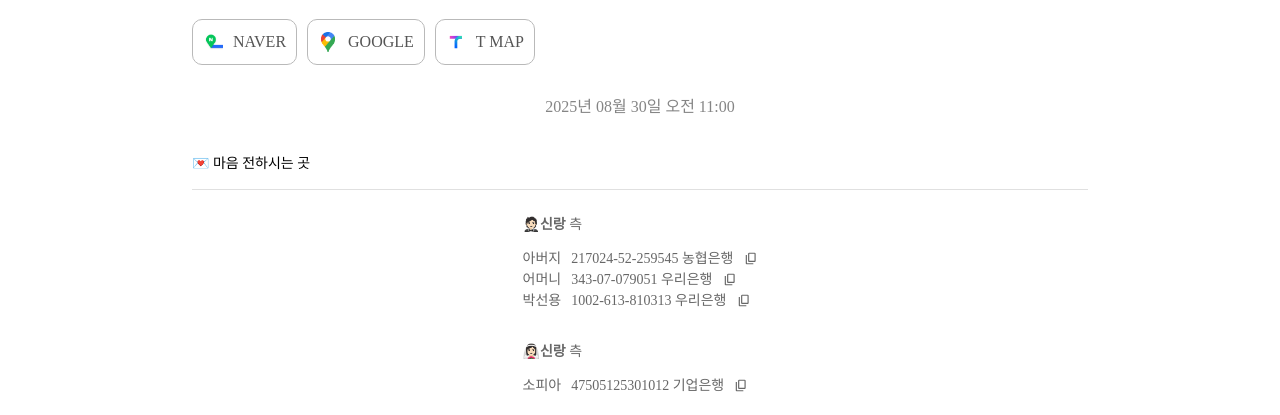
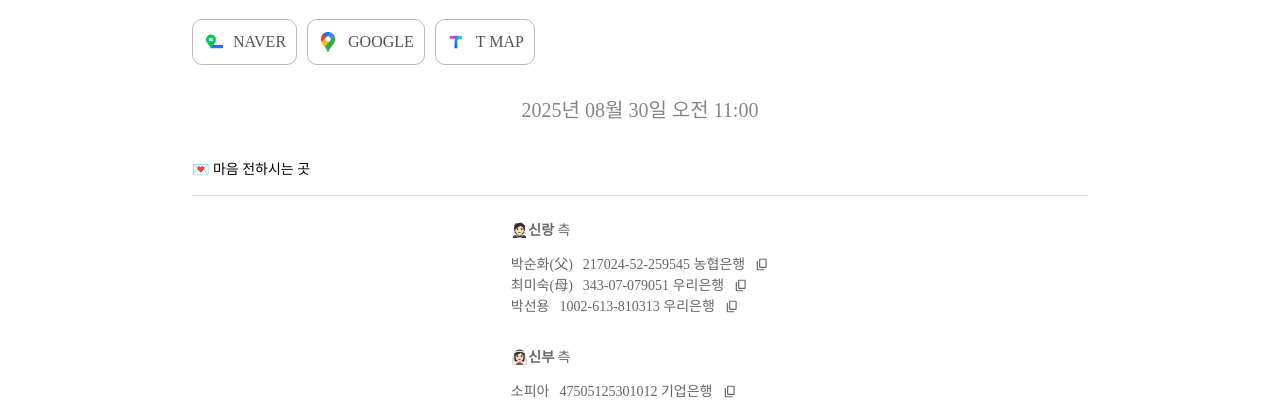
Before and after one commit to hongddoni/sunyoung-wedding-invitation, a React (Vite) app: page / in a window 1280 px wide. Shown: the part 3238-3653 px from the top of the page. Built offline with nearby package versions, Linux system fonts and the light colour scheme; a web font is replaced by a local one.

Commit message:
feat: 박선용 피드백 수정

```diff
--- a/src/components/information/Information.tsx
+++ b/src/components/information/Information.tsx
@@ -61,7 +61,7 @@ export const Information = () => {
 
 				<div className={s.infoWrap}>
 					<span className={s.left}>
-						<span className={s.bold}>👰🏻‍♀️{lang[language].bloom}</span>{" "}
+						<span className={s.bold}>👰🏻‍♀️{lang[language].bride}</span>{" "}
 						{lang[language].at}
 					</span>
 
--- a/src/components/languageTranslate/lang.ts
+++ b/src/components/languageTranslate/lang.ts
@@ -1,7 +1,7 @@
 export const lang = {
 	ko: {
-		father: "아버지",
-		mother: "어머니",
+		father: "박순화(父)",
+		mother: "최미숙(母)",
 		googleMap: "GOOGLE",
 		naverMap: "NAVER",
 		tMap: "T MAP",
--- a/src/components/maps/mapButtons.module.css
+++ b/src/components/maps/mapButtons.module.css
@@ -75,7 +75,7 @@
 
 .date {
     margin-top: 30px;
-    font-size: 16px;
+    font-size: 20px;
     font-family: 'MaruBuriBold';
     color: #676767;
     margin-bottom: 10px;
```
